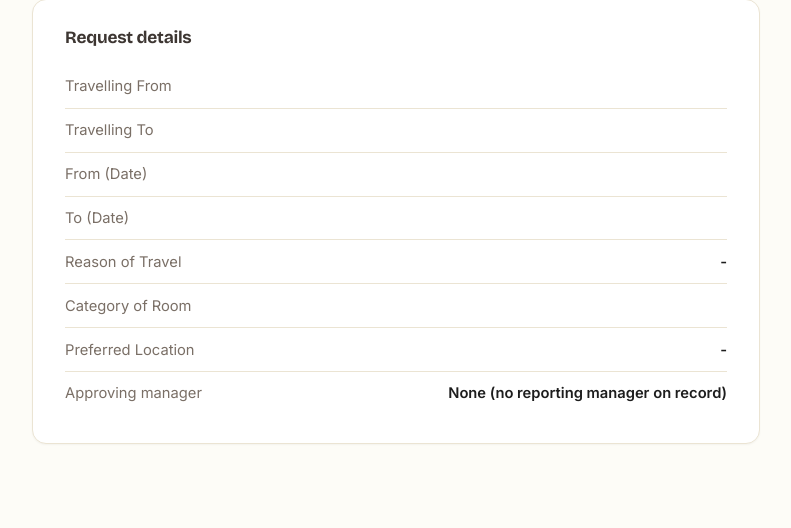
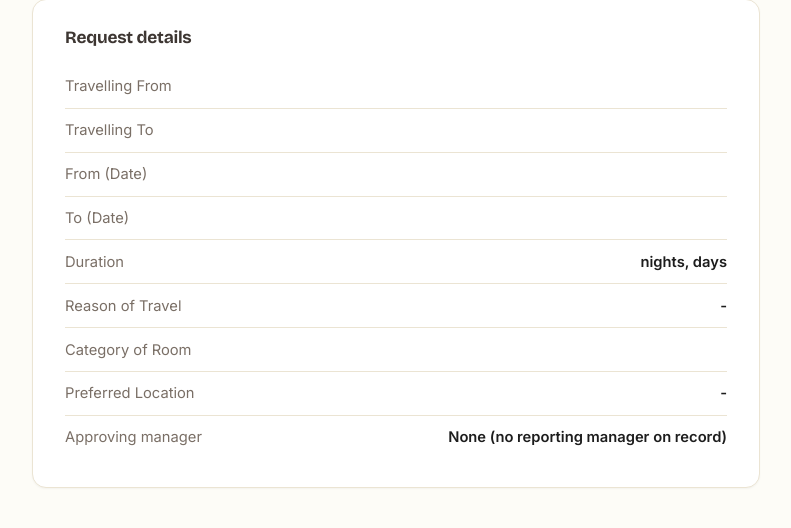
Before and after one commit to intern2dataanalyst-Burma/TravelRequest, a Flask app: template templates/travel_desk_confirm.html in a window 1280 px wide. Shown: the part 138-666 px from the top of the page, without its empty margins (244-1035 px from the left). Run offline with Flask 3, Linux system fonts and the light colour scheme; the template is opened without the code that fills it, so the values that code supplies are empty.

Commit message:
Simpler banners, trip duration, Travel Desk wording, branded detail tables
- Banners: "Booking rejected." / "Booking approved." / "Booking saved and
  sent for approval."; submit card drops the subtext line
- Duration ("3 nights, 4 days") below To (Date) in every email, the
  Travel Desk and manager pages, and the submit summary
- Travel Desk emails: "Dear Travel Desk Team,"; button "Enter Booking
  Details" with matching instruction
- Email details table: rounded warm card (#fdfaf6, #e6ddd3 border),
  tinted label column (#f6efe6), row dividers, charcoal-brown values

Co-Authored-By: Claude Opus 5.5 <noreply@anthropic.com>

```diff
--- a/app.py
+++ b/app.py
@@ -339,6 +339,13 @@ def ref_badge_html(r):
             f"Booking Ref: {html.escape(booking_ref(r))}</span></p>")
 
 
+def fmt_duration(from_date, to_date):
+    """'3 nights, 4 days' - same wording as the form's Trip summary."""
+    nights = (to_date - from_date).days
+    days = nights + 1
+    return f"{nights} night{'' if nights == 1 else 's'}, {days} day{'' if days == 1 else 's'}"
+
+
 def details_table_html(r, booking=True):
     """Employee and trip details. booking=False leaves out the Travel Desk's booking (shown in its own box)."""
     rows = [
@@ -349,6 +356,7 @@ def details_table_html(r, booking=True):
         ("Department", r["Department"]),
         ("From (Date)", fmt_date(r["FromDate"])),
         ("To (Date)", fmt_date(r["ToDate"])),
+        ("Duration", fmt_duration(r["FromDate"], r["ToDate"])),
         ("Travelling From", r["PlaceFrom"]),
         ("Travelling To", r["PlaceTo"]),
         ("Reason of Travel", r.get("ReasonOfTravel") or "-"),
@@ -357,16 +365,24 @@ def details_table_html(r, booking=True):
     ]
     if booking and r.get("PropertyName"):
         rows += booking_rows(r)
+    last = len(rows) - 1
     body = "".join(
         "<tr>"
-        "<td width='40%' style='width:40%;padding:9px 12px 9px 0;border-bottom:1px solid #efe7d5;color:#7a6f66;"
-        f"font-size:13px;vertical-align:top'>{html.escape(k)}</td>"
-        "<td style='padding:9px 0;border-bottom:1px solid #efe7d5;color:#1d1d1d;font-size:14px;font-weight:600;"
-        f"vertical-align:top;word-break:break-word'>{html.escape(str(v))}</td>"
+        f"<td width='40%' style='width:40%;padding:10px 14px;background:#f6efe6;color:#6b5a4e;font-size:13px;"
+        f"font-weight:600;vertical-align:top;{'' if i == last else 'border-bottom:1px solid #ece2d6;'}'>"
+        f"{html.escape(k)}</td>"
+        f"<td style='padding:10px 14px;color:#3b2f2a;font-size:14px;font-weight:600;vertical-align:top;"
+        f"word-break:break-word;{'' if i == last else 'border-bottom:1px solid #ece2d6;'}'>{html.escape(str(v))}</td>"
         "</tr>"
-        for k, v in rows
+        for i, (k, v) in enumerate(rows)
     )
-    return f"<table {_TABLE}>{body}</table>"
+    # Rounded warm card; overflow:hidden keeps the tinted label column inside the rounded corners
+    return (
+        "<table role='presentation' width='100%' cellpadding='0' cellspacing='0' "
+        "style='width:100%;max-width:600px;border-collapse:separate;border-spacing:0;background:#fdfaf6;"
+        "border:1px solid #e6ddd3;border-radius:12px;overflow:hidden;font-family:Segoe UI,Arial,sans-serif'>"
+        f"{body}</table>"
+    )
 
 
 def booking_box_html(r, title="Booking arranged by the Travel Desk"):
@@ -400,7 +416,7 @@ def reason_box_html(label, text):
     )
 
 
-app.jinja_env.globals["booking_ref"] = booking_ref  # templates show the same reference
+app.jinja_env.globals.update(booking_ref=booking_ref, fmt_duration=fmt_duration)  # same values as the emails
 
 
 def email_html(*parts):
@@ -466,14 +482,15 @@ def _email_button(label, url, color):
 def desk_email_html(r):
     """Step 1 - Travel Desk: arrange the booking, then send it to the manager."""
     direct = not r.get("ManagerCode")
-    then = ("This employee has <b>no reporting manager on record</b>, so confirming will approve the request."
+    then = ("Once arranged, click <b>Enter Booking Details</b> to add the booking. This employee has "
+            "<b>no reporting manager on record</b>, so saving it approves the request."
             if direct else
-            f"Once arranged, click the button to send the booking to <b>{html.escape(r['ManagerName'])}</b> "
-            "for approval.")
-    label = "Booking Arranged - Confirm" if direct else "Booking Arranged - Send to Manager"
+            "Once arranged, click <b>Enter Booking Details</b> to add the booking and send it to "
+            f"<b>{html.escape(r['ManagerName'])}</b> for approval.")
+    label = "Enter Booking Details"
     return email_html(
         ref_badge_html(r),
-        "<p>Dear Sagar, Jigna and Mittal,</p>",
+        "<p>Dear Travel Desk Team,</p>",
         f"<p>{html.escape(r['EmpName'])} ({html.escape(r['EmpCode'])}) has submitted a travel request. "
         f"Please arrange tickets and accommodation. {then}</p>",
         details_table_html(r),
@@ -640,8 +657,6 @@ def submit_travel():
         "requestId": str(req["RequestId"]),
         "bookingRef": booking_ref(req),
         "needsApproval": emp["NeedsApproval"],
-        "message": "Request submitted. The Travel Desk has been asked to arrange your booking"
-                   + (f"; {req['ManagerName']} will then approve it." if emp["NeedsApproval"] else "."),
     })
 
 
@@ -673,7 +688,7 @@ def notify_decision(r, new_status, comment):
         desk_subject = with_ref(r, f"Approved: travel booking for {r['EmpName']} ({r['EmpCode']}) - {trip}")
         desk_body = email_html(
             ref_badge_html(r),
-            "<p>Dear Sagar, Jigna and Mittal,</p>",
+            "<p>Dear Travel Desk Team,</p>",
             f"<p>The booking for {who} is <b>approved</b>: {how}. Please confirm the tickets and accommodation.</p>",
             booking_box_html(r) if has_booking else "",
             comment_box,
@@ -693,7 +708,7 @@ def notify_decision(r, new_status, comment):
         desk_subject = with_ref(r, f"Rejected - cancel booking: {r['EmpName']} ({r['EmpCode']}) - {trip}")
         desk_body = email_html(
             ref_badge_html(r),
-            "<p>Dear Sagar, Jigna and Mittal,</p>",
+            "<p>Dear Travel Desk Team,</p>",
             f"<p>The booking for {who} has been <b>rejected</b> by {html.escape(r['ManagerName'])}. "
             "<b>Please cancel the tentative tickets and accommodation below.</b></p>",
             reason_box_html("Reason for rejection", comment or "-"),
--- a/templates/review.html
+++ b/templates/review.html
@@ -54,9 +54,7 @@
         <i class="fas {{ 'fa-circle-info' if state == 'already' else 'fa-circle-check' if ok else 'fa-circle-xmark' }}"></i>
         <div>
           {% if state == 'done' %}
-            The booking has been <strong>{{ r.Status | lower }}</strong>.
-            {{ 'The employee and the Travel Desk have been notified.' if ok
-               else 'The employee has been notified, and the Travel Desk has been asked to cancel the tentative booking.' }}
+            {{ 'Booking approved.' if ok else 'Booking rejected.' }}
           {% else %}
             This request was already <strong>{{ r.Status | lower }}</strong>{% if r.ActionedAt %} on {{ fmt_date(r.ActionedAt) }}{% endif %}. No further action is needed.
           {% endif %}
@@ -84,6 +82,7 @@
       {% for label, value in [
           ('Travelling From', r.PlaceFrom), ('Travelling To', r.PlaceTo),
           ('From (Date)', fmt_date(r.FromDate)), ('To (Date)', fmt_date(r.ToDate)),
+          ('Duration', fmt_duration(r.FromDate, r.ToDate)),
           ('Reason of Travel', r.ReasonOfTravel or '-'), ('Category of Room', r.RoomCategory),
           ('Preferred Location', r.PreferredLocation or '-')] %}
         <div class="summary-row"><span>{{ label }}</span><span>{{ value }}</span></div>
--- a/templates/travel_desk_confirm.html
+++ b/templates/travel_desk_confirm.html
@@ -47,7 +47,7 @@
         {% if direct %}
           Booking saved. The request is <strong>approved</strong> (no reporting manager on record), and the employee has been notified.
         {% else %}
-          Booking saved and sent to <strong>{{ r.ManagerName }}</strong> for approval. You will get an email once they approve or reject it.
+          Booking saved and sent for approval.
         {% endif %}
       </div></div>
     {% elif state == 'already' %}
@@ -61,6 +61,7 @@
       {% for label, value in [
           ('Travelling From', r.PlaceFrom), ('Travelling To', r.PlaceTo),
           ('From (Date)', fmt_date(r.FromDate)), ('To (Date)', fmt_date(r.ToDate)),
+          ('Duration', fmt_duration(r.FromDate, r.ToDate)),
           ('Reason of Travel', r.ReasonOfTravel or '-'), ('Category of Room', r.RoomCategory),
           ('Preferred Location', r.PreferredLocation or '-'),
           ('Approving manager', r.ManagerName or 'None (no reporting manager on record)')] %}
```
Also changed, not shown: templates/index.html (+3 -4 lines).
